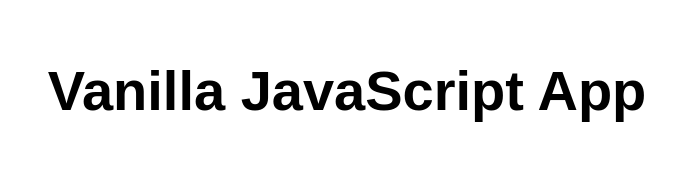
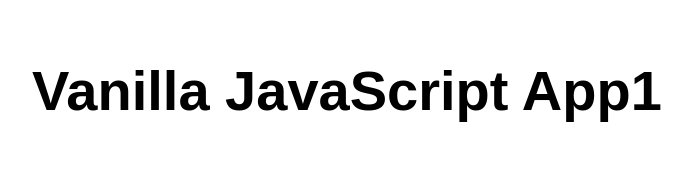
Before and after one commit to BalakumaranGunasekaran/teststaticwebapp, a website: page src/index.html in a window 1280 px wide. Shown: the whole page, without its empty margins (293-985 px from the left). Drawn offline with Linux system fonts and the light colour scheme.

Commit message:
Update index.html

```diff
--- a/src/index.html
+++ b/src/index.html
@@ -10,7 +10,7 @@
 
 <body>
   <main>
-    <h1>Vanilla JavaScript App</h1>
+    <h1>Vanilla JavaScript App1</h1>
   </main>
 </body>
 
```
